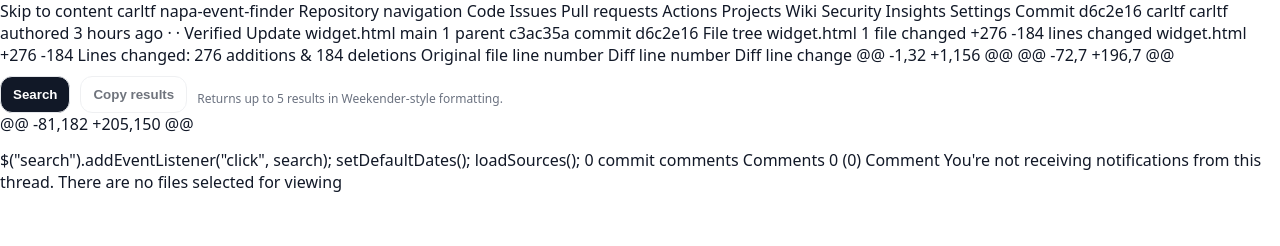
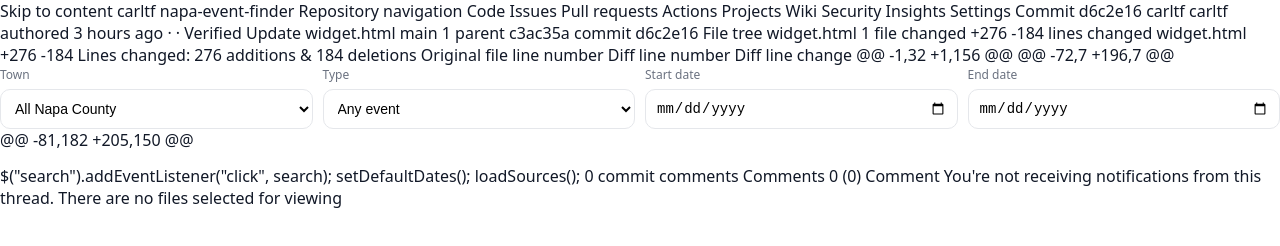
Before and after one commit to carltf/napa-event-finder, a website: page widget.html in a window 1280 px wide. Drawn offline with Linux system fonts and the light colour scheme.

Commit message:
Update widget.html

```diff
--- a/widget.html
+++ b/widget.html
@@ -200,13 +200,43 @@ Original file line number	Diff line number	Diff line change
 <body>
 @@ -72,7 +196,7 @@
 
-      <div class="row">
-        <button id="search">Search</button>
-        <button id="copy" class="secondary" disabled>Copy results</button>
-        <button id="copy" class="secondary" disabled style="display:none;">Copy results</button>
-        <span class="hint">Returns up to 5 results in Weekender-style formatting.</span>
-      </div>
+<div class="grid">
+  <div>
+    <label for="town">Town</label>
+    <select id="town">
+      <option value="all">All Napa County</option>
+      <option value="napa">Napa</option>
+      <option value="st-helena">St. Helena</option>
+      <option value="yountville">Yountville</option>
+      <option value="calistoga">Calistoga</option>
+      <option value="american-canyon">American Canyon</option>
+    </select>
+  </div>
 
+  <div>
+    <label for="type">Type</label>
+    <select id="type">
+      <option value="any">Any event</option>
+      <option value="art">Art & Exhibits</option>
+      <option value="music">Live Music</option>
+      <option value="food">Food & Culinary</option>
+      <option value="wine">Wine & Tastings</option>
+      <option value="community">Community & Family</option>
+      <option value="theatre">Theatre & Performance</option>
+      <option value="movies">Movies</option>
+    </select>
+  </div>
+
+  <div>
+    <label for="start">Start date</label>
+    <input type="date" id="start" />
+  </div>
+
+  <div>
+    <label for="end">End date</label>
+    <input type="date" id="end" />
+  </div>
+</div>
 @@ -81,182 +205,150 @@
       <div id="err" class="error" style="display:none;"></div>
 
```
